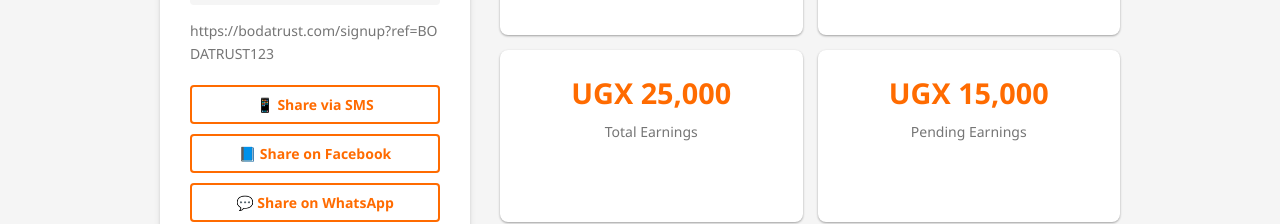
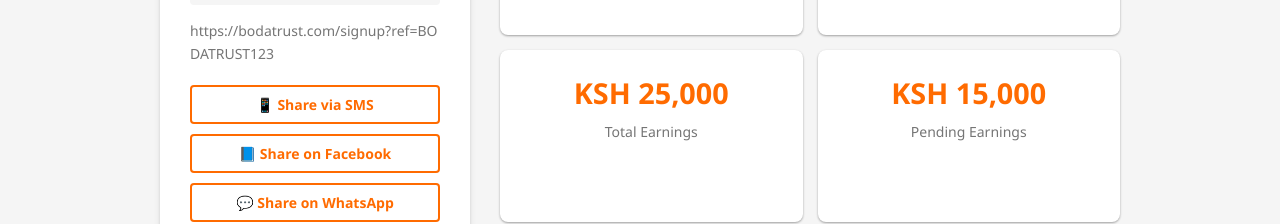
Before and after one commit to BOBWANDATI/BODA-TRUST, a React (Vite) app: page /referrals in a window 1280 px wide. Shown: the part 469-693 px from the top of the page. Built offline with nearby package versions, Linux system fonts and the light colour scheme.

Commit message:
Update ReferralPage.jsx

```diff
--- a/src/components/ReferralPage.jsx
+++ b/src/components/ReferralPage.jsx
@@ -1,4 +1,3 @@
-//import React from 'react';
 import React, { useState } from 'react';
 
 import Button from './Button';
@@ -100,11 +99,11 @@
               <div className="stat-label">Completed Rides</div>
             </div>
             <div className="stat-item">
-              <div className="stat-value">UGX {referralStats.earnings.toLocaleString()}</div>
+              <div className="stat-value">KSH {referralStats.earnings.toLocaleString()}</div>
               <div className="stat-label">Total Earnings</div>
             </div>
             <div className="stat-item">
-              <div className="stat-value">UGX {referralStats.pending.toLocaleString()}</div>
+              <div className="stat-value">KSH {referralStats.pending.toLocaleString()}</div>
               <div className="stat-label">Pending Earnings</div>
             </div>
           </div>
```
